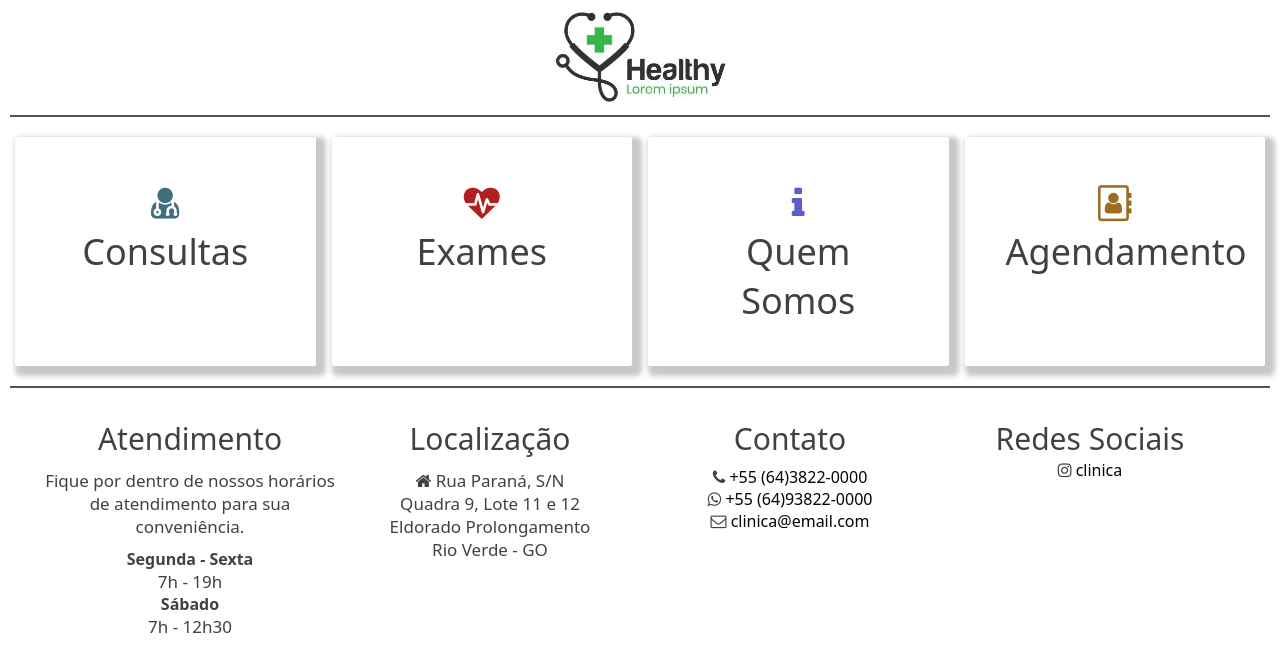
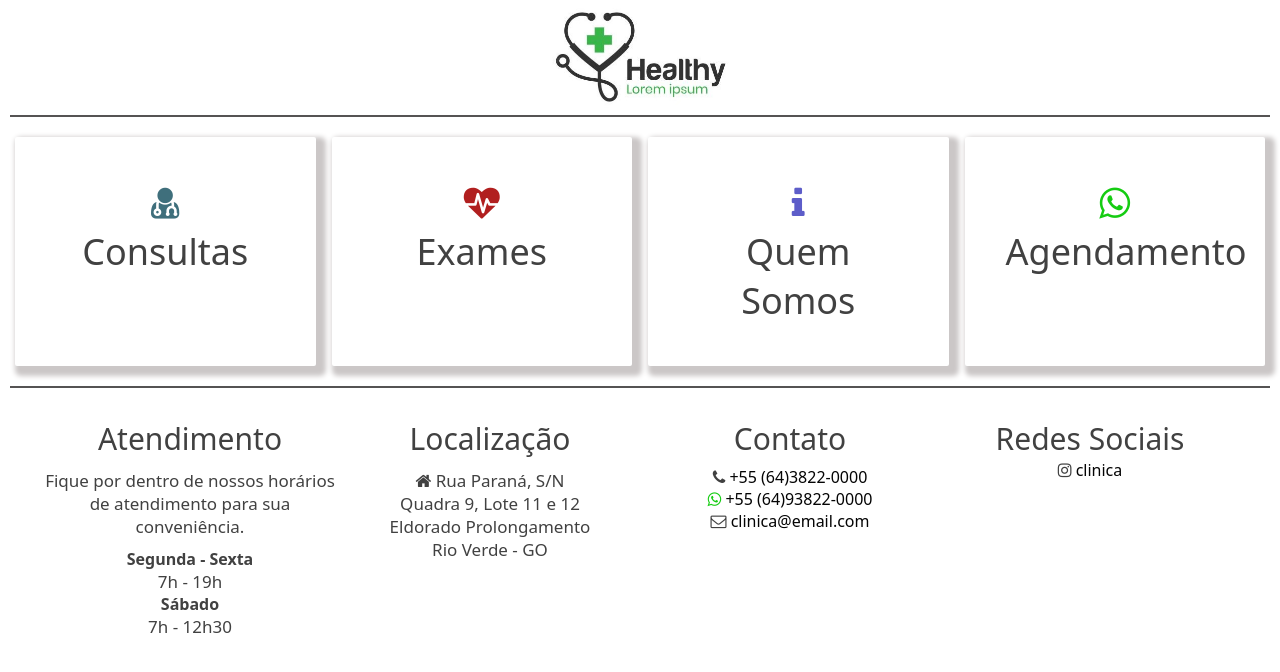
Before and after one commit to CaioNathanS/clinica-medica, a React (Create React App) app in the folder frontend/: page / in a window 1280 px wide. Shown: the top 672 px of the page. Built offline with nearby package versions, Linux system fonts and the light colour scheme.

Commit message:
logo whatsapp

```diff
--- a/frontend/src/pages/LandingPage/LandingPage.css
+++ b/frontend/src/pages/LandingPage/LandingPage.css
@@ -6,6 +6,9 @@
     margin-top: 40px;
     color: rgb(27, 132, 130);
     text-align: center;
+}
+.fa-whatsapp{
+    color: rgb(21, 204, 18);
 }
 .infos{
     margin-top: 30px;
--- a/frontend/src/pages/LandingPage/components/CardArea/CardArea.jsx
+++ b/frontend/src/pages/LandingPage/components/CardArea/CardArea.jsx
@@ -10,7 +10,7 @@ export function CardArea() {
           <Card title='Exames' icon='fa fa-heartbeat' pageRoute='exames' />
           <Card title='Quem Somos' icon='fa fa-info' pageRoute='sobre' />
           {/*  <Card title='Contato' icon='fa fa-whatsapp' pageRoute='contato'/> */}
-          <Card title='Agendamento' icon='fa fa-address-book-o' pageRoute='agendamento' />
+          <Card title='Agendamento' icon='fa fa-whatsapp' pageRoute='agendamento' />
         </div>
     </div>
   );
```
